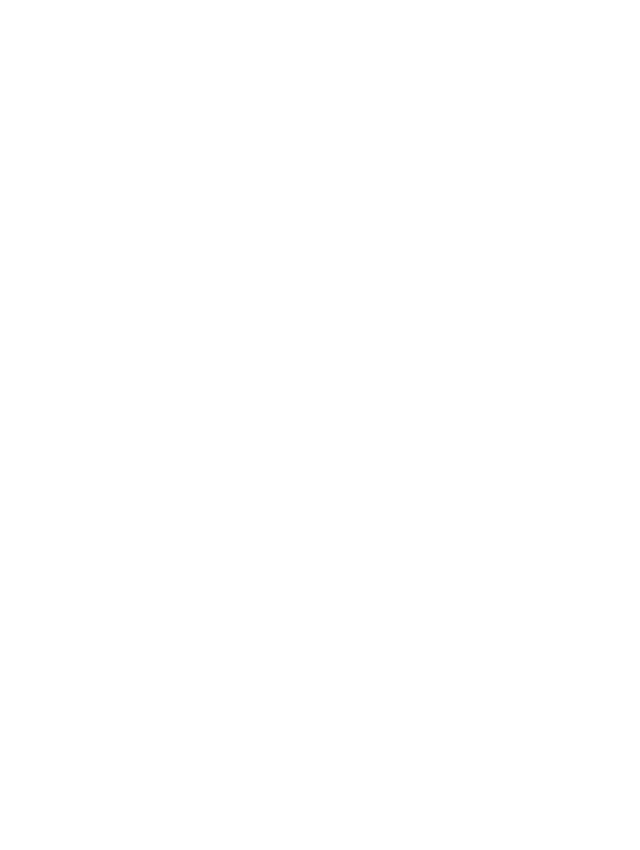
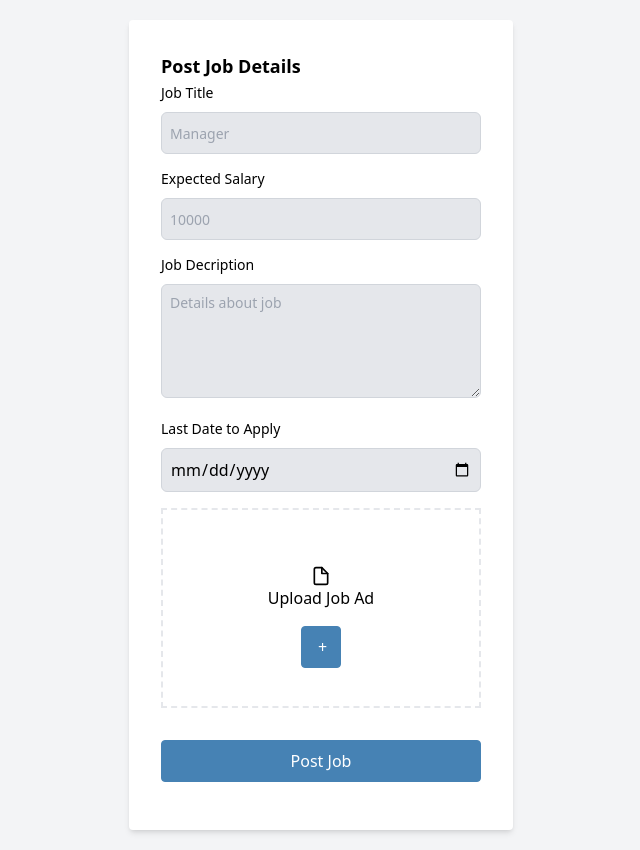
Before and after one commit to Talal-Amjad/ShopLink, a React (Vite) app in the folder frontend/ShopLink/: page /postjob in a window 1280 px wide. Before the commit this address had no page. Shown: the whole page, without its empty margins (319-959 px from the left). Before the commit the page ends 800 px from the top, so only its background shows below. Built offline with nearby package versions, Linux system fonts and the light colour scheme.

Commit message:
Form created for post job vancancy

```diff
--- a/frontend/ShopLink/src/App.jsx
+++ b/frontend/ShopLink/src/App.jsx
@@ -2,6 +2,7 @@
 import SignInPage from "./pages/SignInPage";
 import SignUpPage from "./pages/SignUpPage"
 import ApplyfoJob from "./pages/ApplyforJob"
+import PostJob from "./pages/PostJob";
 function App() {
 
 
@@ -12,6 +13,7 @@
         <Route path="/signup" element={<SignUpPage />} />
         <Route path="/signin" element={<SignInPage/>} />
         <Route path="/applyforjob" element={<ApplyfoJob/>}/>
+        <Route path="/postjob" element={<PostJob/>}/>
       </Routes>
       </BrowserRouter>
 
--- a/frontend/ShopLink/src/components/Fields/Fields.jsx
+++ b/frontend/ShopLink/src/components/Fields/Fields.jsx
@@ -1,17 +1,17 @@
 import PropTypes from "prop-types";
+
 const Fields = ({
   label,
   type,
   value,
   placeholder = null,
   handleChange,
-
 }) => {
-    const handleInputKeyDown = (event) => {
-      if (event.key === "Enter") {
-        event.preventDefault(); // Prevent the default Enter key behavior
-      }
-    };
+  const handleInputKeyDown = (event) => {
+    if (event.key === "Enter") {
+      event.preventDefault(); // Prevent the default Enter key behavior
+    }
+  };
 
   const commonInputClass =
     "w-full p-2 border border-gray-300 rounded-md outline-none bg-gray-200 placeholder:text-sm dark:bg-gray-700 dark:border-gray-600 dark:placeholder-gray-400 dark:text-white dark:focus:ring-blue-500 dark:focus:border-blue-500";
@@ -24,6 +24,16 @@
         </label>
       </div>
 
+      {type === "textarea" ? (
+        <textarea
+          value={value}
+          placeholder={placeholder}
+          onChange={handleChange}
+          className={`${commonInputClass}`}
+          onKeyDown={handleInputKeyDown}
+          rows={4} // Set rows to 4 for textarea
+        />
+      ) : (
         <input
           type={type}
           value={value}
@@ -32,7 +42,7 @@
           className={`${commonInputClass}`}
           onKeyDown={handleInputKeyDown}
         />
-
+      )}
     </div>
   );
 };
--- a/frontend/ShopLink/src/pages/ApplyforJob.jsx
+++ b/frontend/ShopLink/src/pages/ApplyforJob.jsx
@@ -1,10 +1,9 @@
-// App.js
 import React, { useState } from 'react';
 import Fields from '../components/Fields/Fields';
 import SkillInput from '../components/Fields/SkillInput';
 import Button from '../components/Buttons/Button';
 import FileInput from '../components/Fields/FileInput';
-const App = () => {
+const ApplyforJob = () => {
   const [cvOption, setCvOption] = useState(null);
   const [email, setEmail] = useState("");
   const [skills, setSkills] = useState('');
@@ -100,4 +99,4 @@
   );
 };
 
-export default App;
+export default ApplyforJob;
--- /dev/null
+++ b/frontend/ShopLink/src/pages/PostJob.jsx
@@ -0,0 +1,59 @@
+// App.js
+import React, { useState } from 'react';
+import Fields from '../components/Fields/Fields';
+import Button from '../components/Buttons/Button';
+import FileInput from '../components/Fields/FileInput';
+const PostJob = () => {
+
+  const [jobTitile, setjobTitle] = useState("");
+  const [salary, setSalary] = useState('');
+  const [descripton, setDescripton] = useState('');
+  const [date, setDate] = useState('');
+
+  const handleSubmit = (e) => {
+    e.preventDefault();
+
+  };
+
+  return (
+    <div className="bg-gray-100 min-h-screen flex justify-center items-center  dark:bg-gray-900">
+      <div className="bg-white p-8 rounded shadow-md w-96 m-5  dark:bg-gray-700 ">
+        <form onSubmit={handleSubmit}>
+            <h1 className="text-lg font-bold   dark:text-gray-400">Post Job Details</h1>
+        <Fields
+          label="Job Title"
+          type="text"
+          placeholder="Manager"
+          value={jobTitile}
+          handleChange={(e) => setjobTitle(e.target.value)}
+        />
+         <Fields
+          label="Expected Salary"
+          type="number"
+          placeholder="10000"
+          value={salary}
+          handleChange={(e) => setSalary(e.target.value)}
+        />
+         <Fields
+          label="Job Decription"
+          type="textarea"
+          placeholder="Details about job"
+          value={descripton}
+          handleChange={(e) =>  setDescripton(e.target.value)}
+        />
+         <Fields
+          label="Last Date to Apply"
+          type="date"
+          value={date}
+          handleChange={(e) =>  setDate(e.target.value)}
+        />
+           <FileInput label="Upload Job Ad" height={200} />
+
+          <Button text="Post Job" type="submit" />
+        </form>
+      </div>
+    </div>
+  );
+};
+
+export default PostJob;
```
